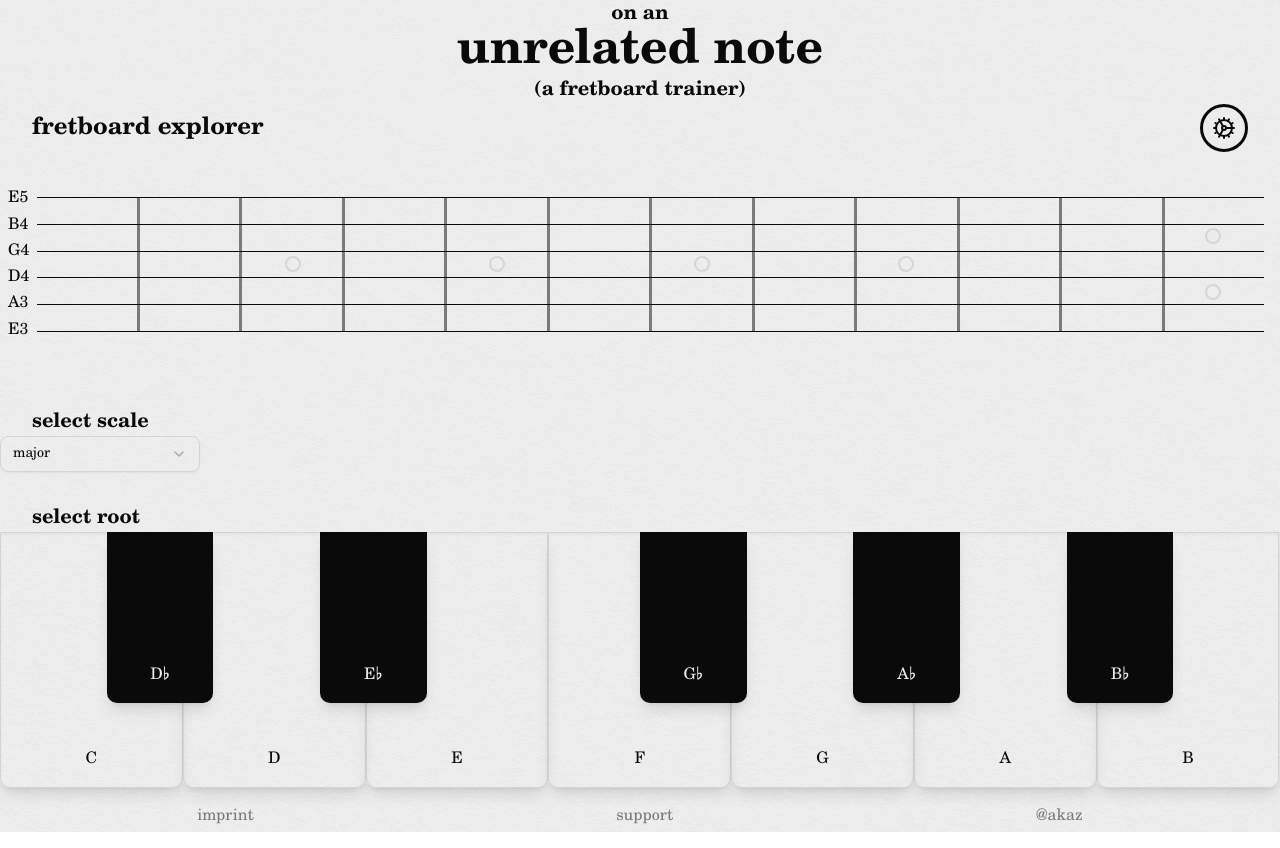
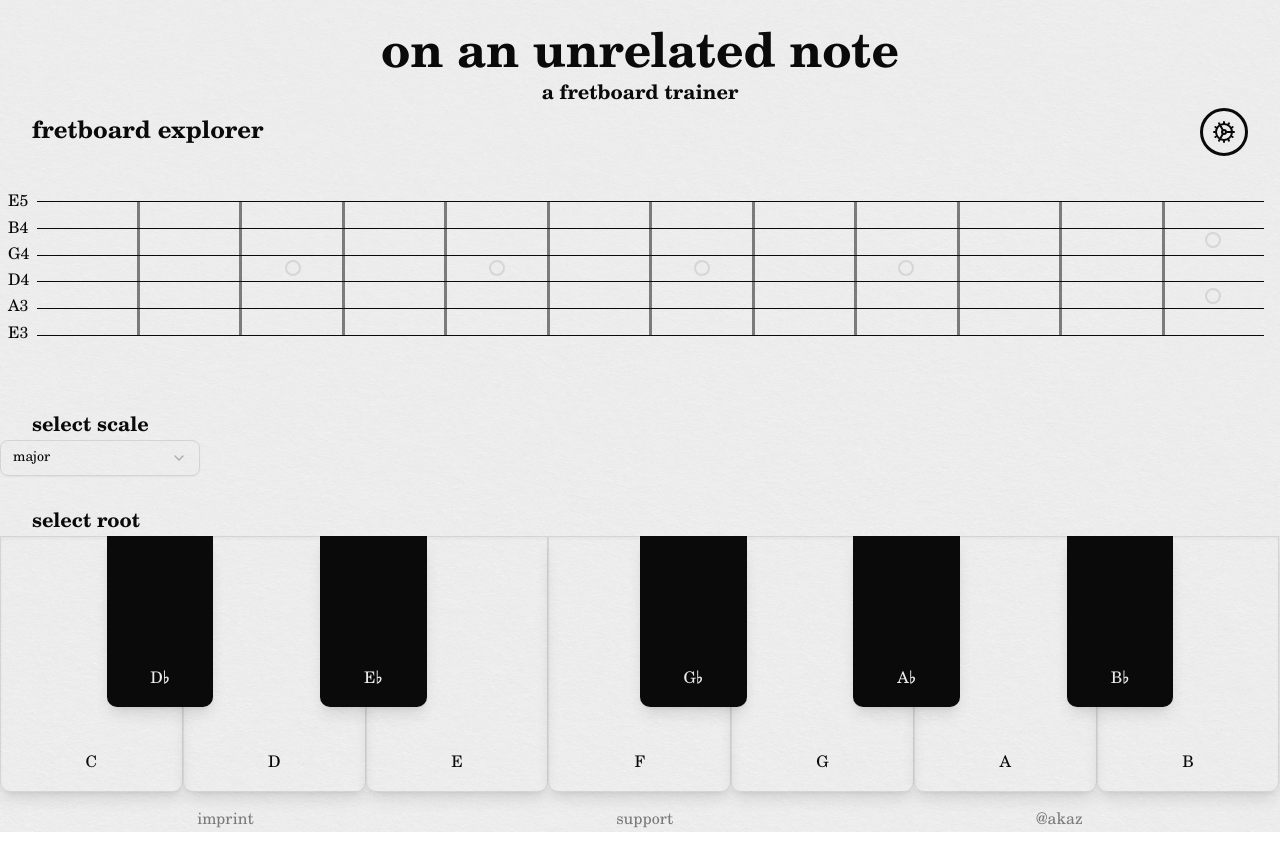
Before and after one commit to rkehr/unrelated-note, a Next.js app: page /explore in a window 1280 px wide. Built offline with nearby package versions, Linux system fonts and the light colour scheme.

Commit message:
minor visual tweaks

```diff
--- a/app/globals.css
+++ b/app/globals.css
@@ -133,5 +133,5 @@ body::before {
   background-size: cover;
   opacity: 0.15;
   mix-blend-mode: multiply;
-  z-index: 100;
+  z-index: 20;
 }
--- a/app/layout.tsx
+++ b/app/layout.tsx
@@ -29,10 +29,12 @@ export default function RootLayout({
       <body className={` ${edwin.variable} antialiased `}>
         <div className="flex flex-col w-screen min-h-screen">
           <div className="w-full flex flex-col">
-            <div className="text-xl font-bold text-center">on an</div>
-            <h1 className="text-5xl font-bold text-center">unrelated note</h1>
+            <div className="text-xl font-bold text-center"></div>
+            <h1 className="text-5xl font-bold text-center mt-8">
+              on an unrelated note
+            </h1>
             <div className="text-xl font-bold text-center">
-              (a fretboard trainer)
+              a fretboard trainer
             </div>
           </div>
           {children}
```
